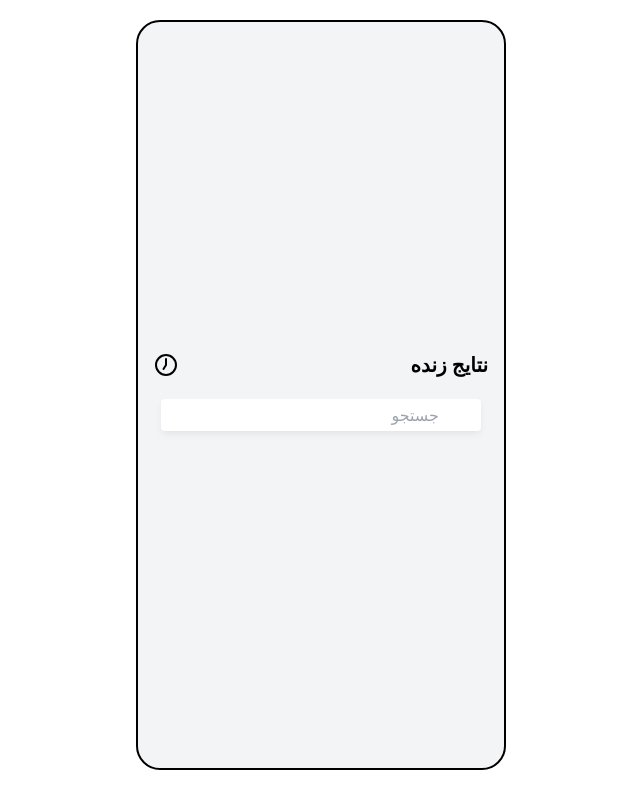
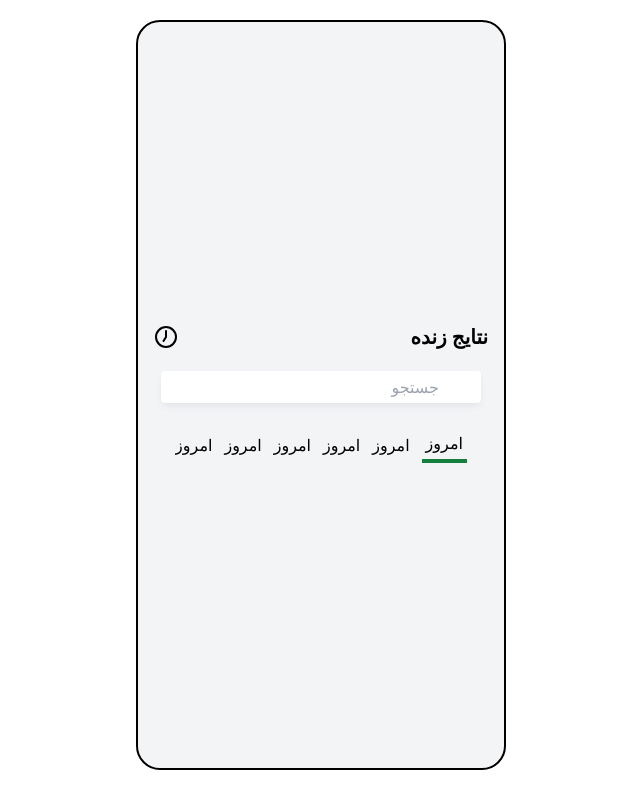
Before and after one commit to nilva-challenge/React-Footballli, a React (Vite) app in the folder client/: page / in a window 1280 px wide. Shown: the whole page, without its empty margins (503-1143 px from the left). Built offline with nearby package versions, Linux system fonts and the light colour scheme; some icons are missing.

Commit message:
match calendar testing UI version created

```diff
--- a/client/src/App.jsx
+++ b/client/src/App.jsx
@@ -4,13 +4,15 @@ import Input from "./components/Input";
 
 //react-icons
 import { LuClock7 as clockIcon } from "react-icons/lu";
-import { LiaSearchSolid as SearchIcon } from "react-icons/lia";
+import { LiaSearchSolid as searchIcon } from "react-icons/lia";
+import MatchCalender from "./components/MatchCalendar";
 
 const App = () => {
   return (
     <div className='flex flex-col max-w-[450px] min-w-[370px] h-[750px] rounded-3xl bg-gray-100 border-2  border-black items-center justify-center gap-3 mt-5 scrollbar-hidden relative'>
       <Header title={"نتایج زنده"} Icon={clockIcon} />
-      <Input Icon={SearchIcon} placeholder={"جستجو"} type={"search"} />
+      <Input type={"search"} Icon={searchIcon} placeholder={"جستجو"} />
+      <MatchCalender calender='امروز'/>
     </div>
   );
 };
--- a/client/src/components/Header.jsx
+++ b/client/src/components/Header.jsx
@@ -1,5 +1,4 @@
-const Header = ({ Icon, title }) => {
-  console.log(title);
+const Header = ({ title, Icon }) => {
   return (
     <header className='flex items-center w-full justify-between px-4'>
       <p className='font-bold text-xl'>{title}</p>
--- /dev/null
+++ b/client/src/components/MatchCalendar.jsx
@@ -0,0 +1,14 @@
+const MatchCalender = ({ calender }) => {
+  return (
+    <div className='flex items-center gap-3 justify-around max-w-[300px] overflow-y-hidden scrollbar-hidden py-1'>
+      <button className='border-b-4 border-green-700 p-1'>{calender}</button>
+      <button>{calender}</button>
+      <button>{calender}</button>
+      <button>{calender}</button>
+      <button>{calender}</button>
+      <button>{calender}</button>
+    </div>
+  );
+};
+
+export default MatchCalender;
```
Also changed, not shown: client/.eslintrc.cjs.
